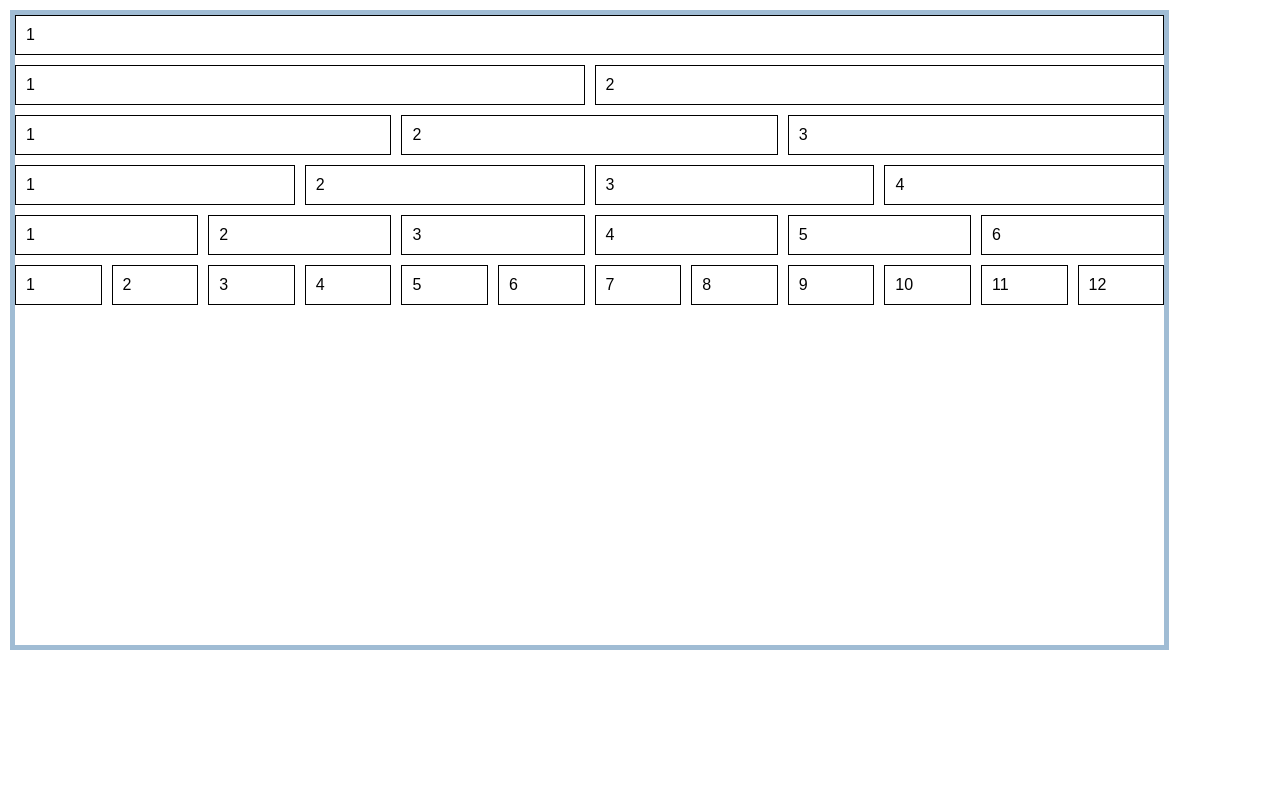
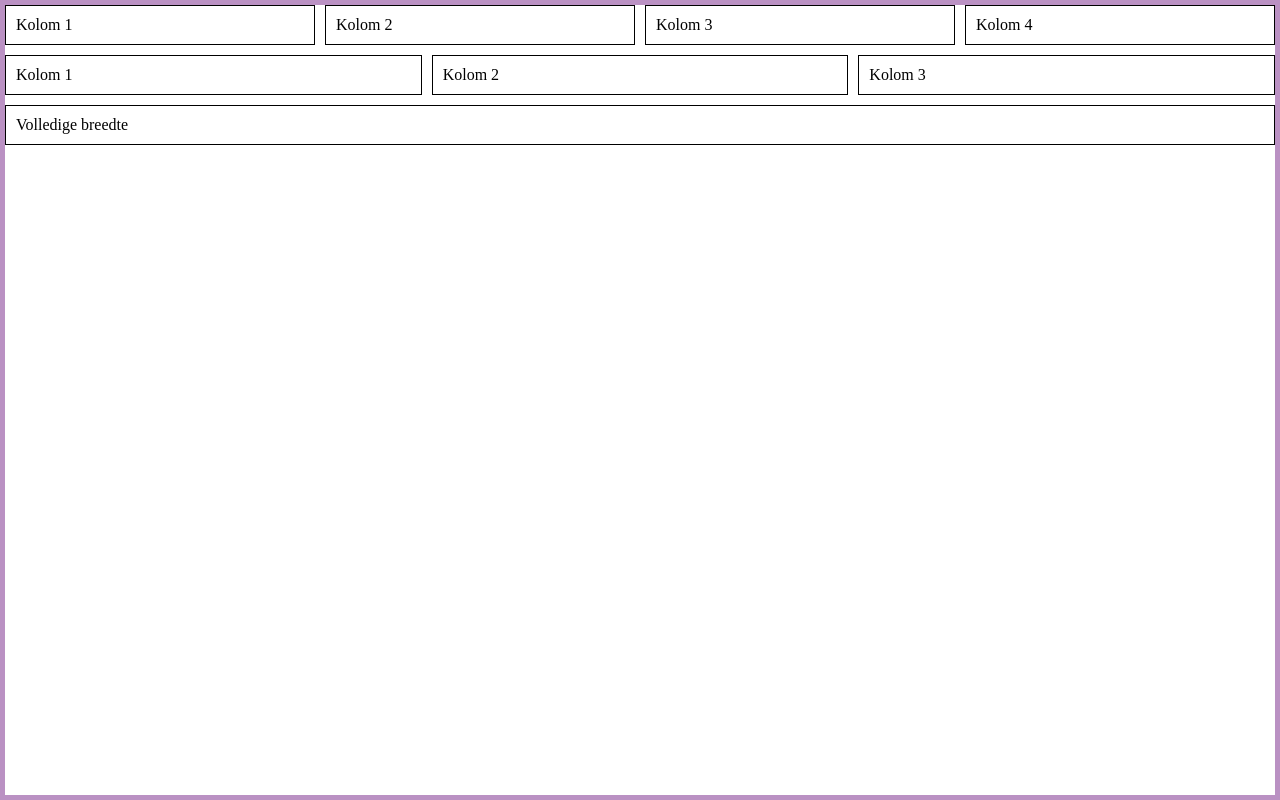
Before and after one commit to 347158/Frontend-Periode-2, a plain HTML site: page index.html in a window 1280 px wide. Drawn offline with Linux system fonts and the light colour scheme.

Commit message:
Add files via upload

```diff
--- a/index.html
+++ b/index.html
@@ -3,61 +3,28 @@
 <head>
     <meta charset="UTF-8">
     <meta name="viewport" content="width=device-width, initial-scale=1.0">
-    <title>Grid Piramide</title>
+    <title>Grid systeem</title>
     <link rel="stylesheet" href="style.css">
 </head>
 <body>
 
-
    <div class="container">
 
     <div class="row">
-            <div class="col-12">1</div>
+        <div class="col-3">Kolom 1</div>
+        <div class="col-3">Kolom 2</div>
+        <div class="col-3">Kolom 3</div>
+        <div class="col-3">Kolom 4</div>
     </div>
 
     <div class="row">
-            <div class="col-6">1</div>
-            <div class="col-6">2</div>
+        <div class="col-4">Kolom 1</div>
+        <div class="col-4">Kolom 2</div>
+        <div class="col-4">Kolom 3</div>
     </div>
 
     <div class="row">
-            <div class="col-4">1</div>
-            <div class="col-4">2</div>
-            <div class="col-4">3</div>
-        </div>
-
-        <div class="row">
-            <div class="col-3">1</div>
-            <div class="col-3">2</div>
-            <div class="col-3">3</div>
-            <div class="col-3">4</div>
-        </div>
-
-        <div class="row">
-            <div class="col-2">1</div>
-            <div class="col-2">2</div>
-            <div class="col-2">3</div>
-            <div class="col-2">4</div>
-            <div class="col-2">5</div>
-            <div class="col-2">6</div>
-        </div>
-
-        <div class="row">
-            <div class="col-1">1</div>
-            <div class="col-1">2</div>
-            <div class="col-1">3</div>
-            <div class="col-1">4</div>
-            <div class="col-1">5</div>
-            <div class="col-1">6</div>
-            <div class="col-1">7</div>
-            <div class="col-1">8</div>
-            <div class="col-1">9</div>
-            <div class="col-1">10</div>
-            <div class="col-1">11</div>
-            <div class="col-1">12</div>
+        <div class="col-12">Volledige breedte</div>
     </div>
 
 </div>
-
-</body>
-</html>
--- a/style.css
+++ b/style.css
@@ -1,4 +1,3 @@
-
 * {
 margin: 0;
 padding: 0;
@@ -11,25 +10,14 @@
 --column-padding: 10px;
 }
 
-body {
-    padding: 10px;
-    font-family: Arial, sans-serif;
-}
-
-h1 {
-    margin-bottom: 20px;
-    font-size: 30px;
-    font-weight: normal;
-}
-
 .container {
-    margin: 0;
-    width: 92%;
-    min-height: 80vh;
+margin: 0 auto;
+width: 100%;
+min-height: 100vh;
 display: flex;
 flex-direction: column;
 gap: var(--row-gap);
-    border: 5px solid rgb(160, 188, 212);
+border: 5px solid rgb(186, 145, 195);
 }
 
 .row {
@@ -46,6 +34,7 @@ h1 {
 align-items: center;
 border: 1px solid #000;
 }
+
 
 
 
```
Lines whose indentation alone changed are shown as unchanged.
